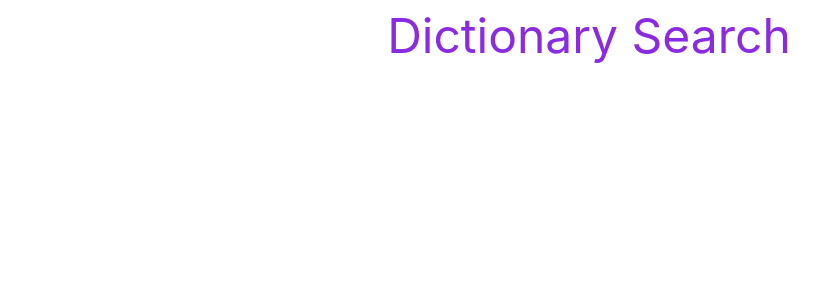
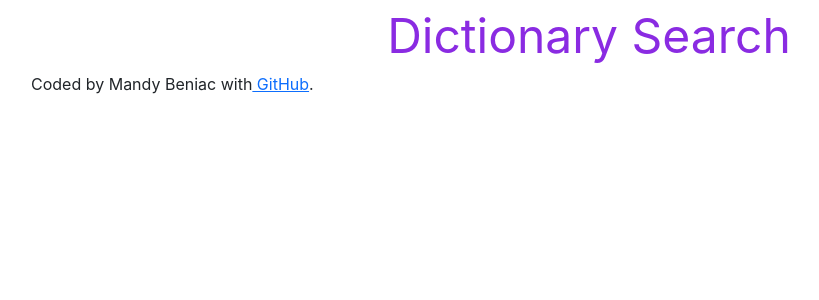
Before and after one commit to mbeniac/dictionary-app, a React (Create React App) app: page / in a window 1280 px wide. Shown: the top 300 px of the page, without its empty margins (51-870 px from the left). Built offline with nearby package versions, Linux system fonts and the light colour scheme.

Commit message:
added footer and link

```diff
--- a/src/App.js
+++ b/src/App.js
@@ -3,7 +3,13 @@ import "./App.css";
 function App() {
   return (
     <div className="App">
-      <header className="App-header">Dictionary Search</header>
+      <div className="container">
+        <header className="App-header">Dictionary Search</header>
+        <footer>
+          Coded by Mandy Beniac with
+          <a href="https://github.com/mbeniac/dictionary-app"> GitHub</a>.
+        </footer>
+      </div>
     </div>
   );
 }
```
